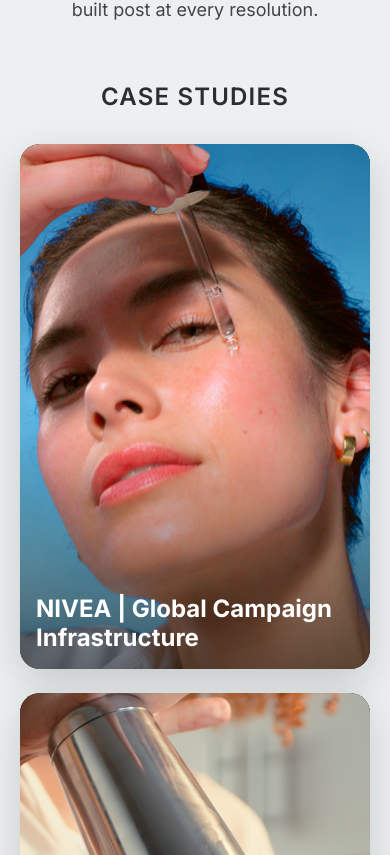
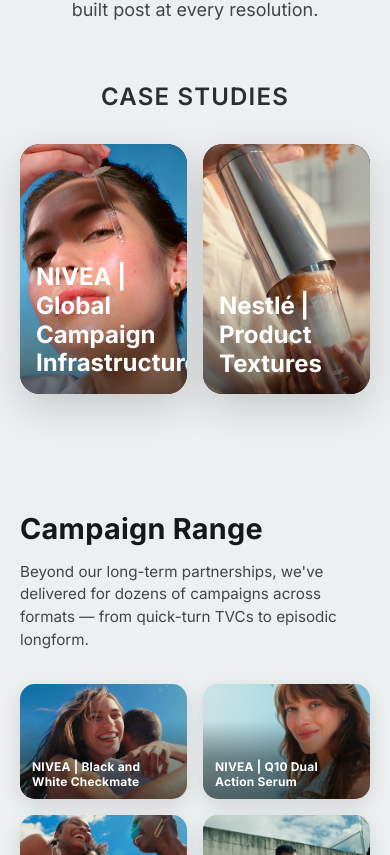
Before and after one commit to Harivonwintr/Wyntre-Studios, a Next.js app: page / in a window 390 px wide. Shown: the part 1509-2364 px from the top of the page. Built offline with nearby package versions, Linux system fonts and the light colour scheme; a web font is replaced by a local one.

Commit message:
Change mobile case studies to show 2 cards side by side instead of 1

```diff
--- a/app/globals.css
+++ b/app/globals.css
@@ -933,8 +933,8 @@
 
 @media (max-width: 768px) {
   .cs-grid {
-    grid-template-columns: 1fr;
-    gap: 1.5rem;
+    grid-template-columns: repeat(2, 1fr);
+    gap: 1rem;
   }
 }
 
@@ -3590,7 +3590,8 @@
   }
 
   .cs-grid {
-    gap: 1.5rem;
+    grid-template-columns: repeat(2, 1fr);
+    gap: 1rem;
   }
 
   .card-content {
```
